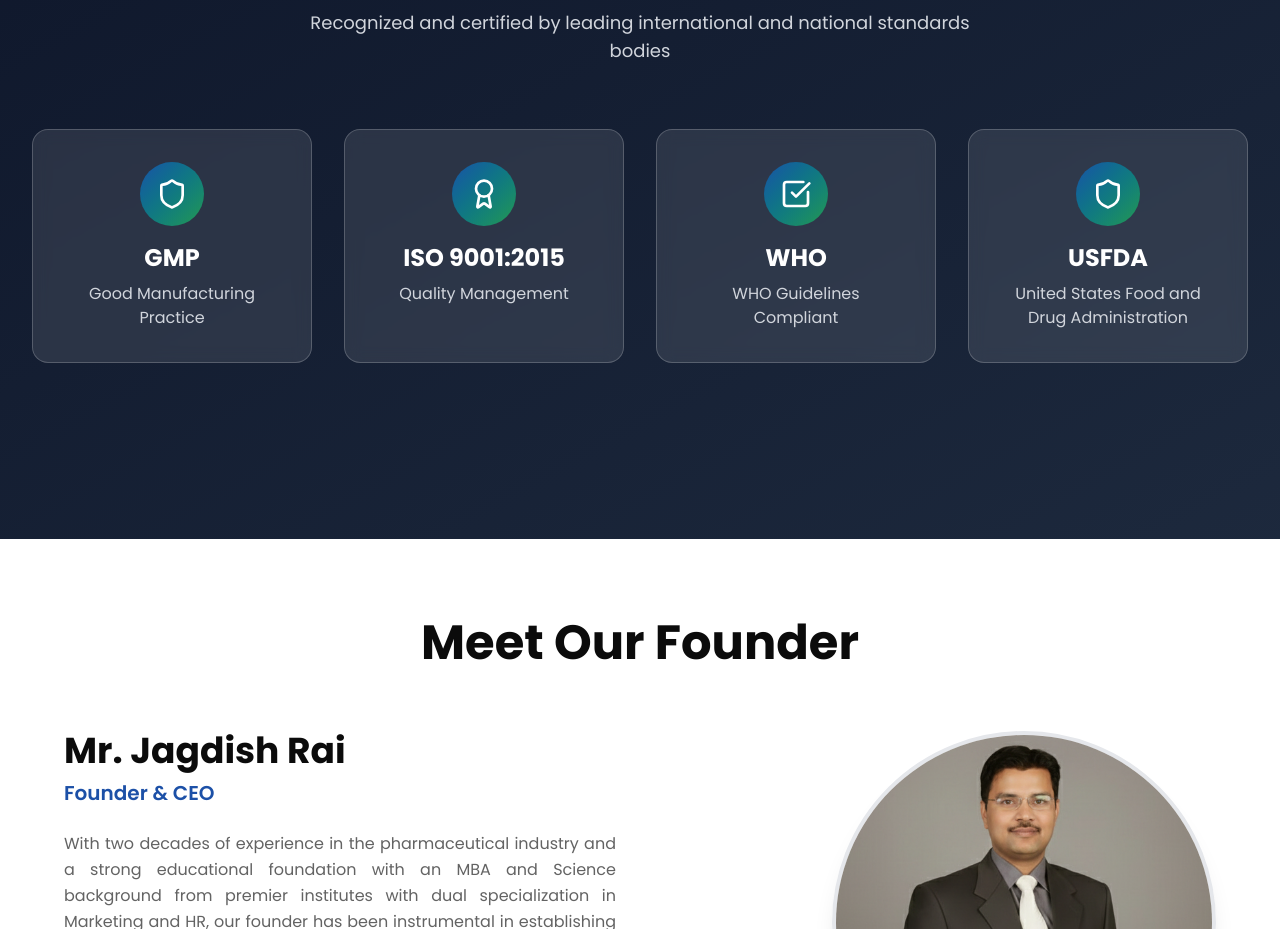
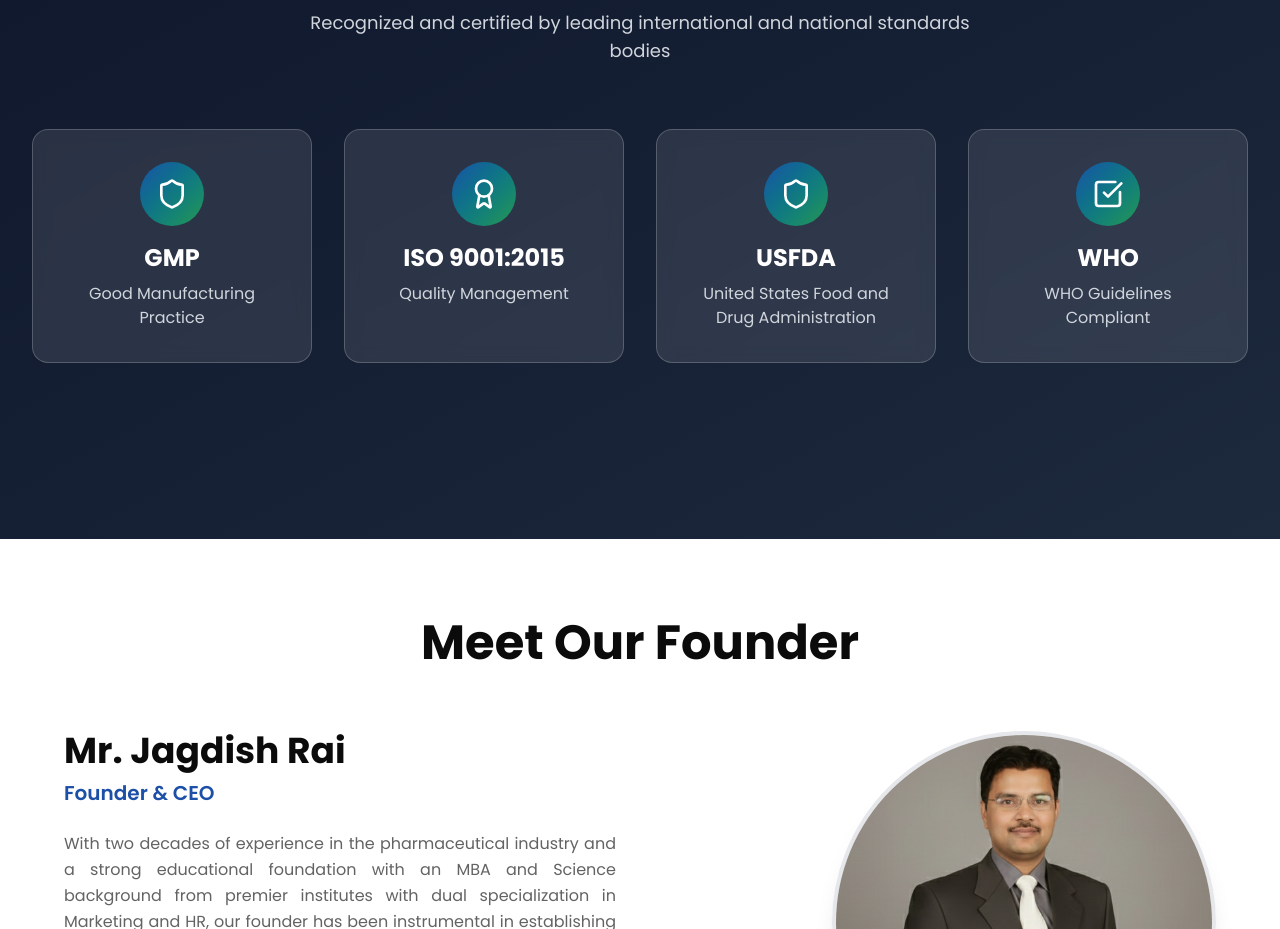
Before and after one commit to workontimetech/HealthBerry-Lifesciences, a Next.js app: page / in a window 1280 px wide. Shown: the part 8546-9475 px from the top of the page. Built offline with nearby package versions, Linux system fonts and the light colour scheme.

Commit message:
Certifications Change

```diff
--- a/components/sections/certifications.tsx
+++ b/components/sections/certifications.tsx
@@ -5,9 +5,9 @@ import { Shield, Award, CheckSquare } from "lucide-react"
 const certifications = [
   { icon: Shield, title: "GMP", description: "Good Manufacturing Practice" },
   { icon: Award, title: "ISO 9001:2015", description: "Quality Management" },
+  { icon: Shield, title: "USFDA", description: "United States Food and Drug Administration" },
   { icon: CheckSquare, title: "WHO", description: "WHO Guidelines Compliant" },
-  { icon: Shield, title: "USFDA", description: "United States Food and Drug Administration" },
-]
+  ]
 
 export default function Certifications() {
   return (
```
